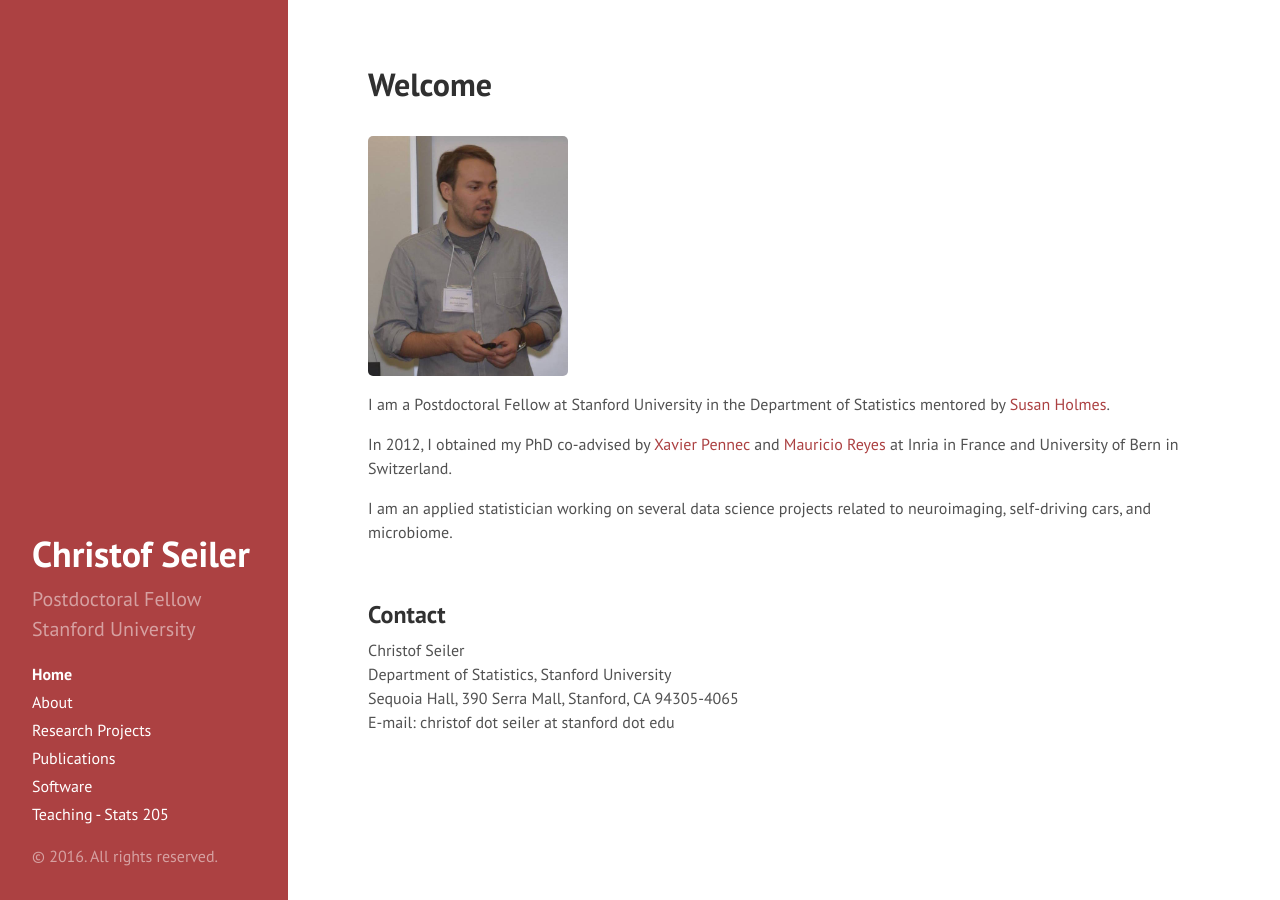
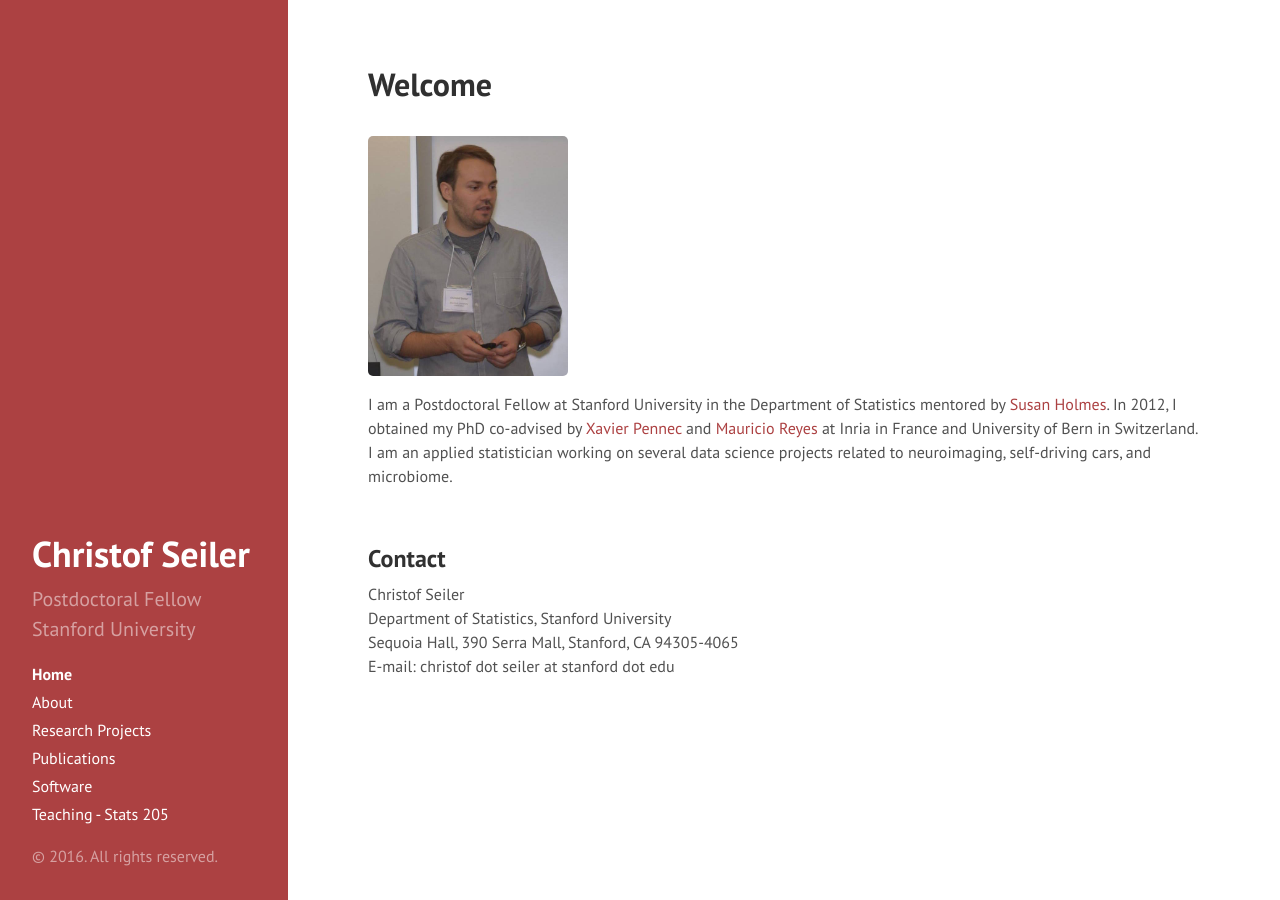
Before and after one commit to ChristofSeiler/ChristofSeiler.github.io, a Jekyll site: the page built from index.html, in a window 1280 px wide. Built offline with Jekyll 4.4.1, drawn with Linux system fonts in a browser that asks for light colours; the list of posts is cut into pages by our own code.

Commit message:
one paragraph

```diff
--- a/index.html
+++ b/index.html
@@ -35,9 +35,7 @@
 
 <img src="public/Me.JPG" alt="" border="0" width="200" />
 
-<p>I am a Postdoctoral Fellow at Stanford University in the Department of Statistics mentored by <a href="http://www-stat.stanford.edu/~susan/">Susan Holmes</a>.</p>
-<p>In 2012, I obtained my PhD co-advised by <a href="http://www-sop.inria.fr/members/Xavier.Pennec/">Xavier Pennec</a> and <a href="http://www.mauricioreyes.me/">Mauricio Reyes</a> at Inria in France and University of Bern in Switzerland.</p>
-<p>I am an applied statistician working on several data science projects related to neuroimaging, self-driving cars, and microbiome.</p>
+<p>I am a Postdoctoral Fellow at Stanford University in the Department of Statistics mentored by <a href="http://www-stat.stanford.edu/~susan/">Susan Holmes</a>. In 2012, I obtained my PhD co-advised by <a href="http://www-sop.inria.fr/members/Xavier.Pennec/">Xavier Pennec</a> and <a href="http://www.mauricioreyes.me/">Mauricio Reyes</a> at Inria in France and University of Bern in Switzerland. I am an applied statistician working on several data science projects related to neuroimaging, self-driving cars, and microbiome.</p>
 
 <br>
 
```
